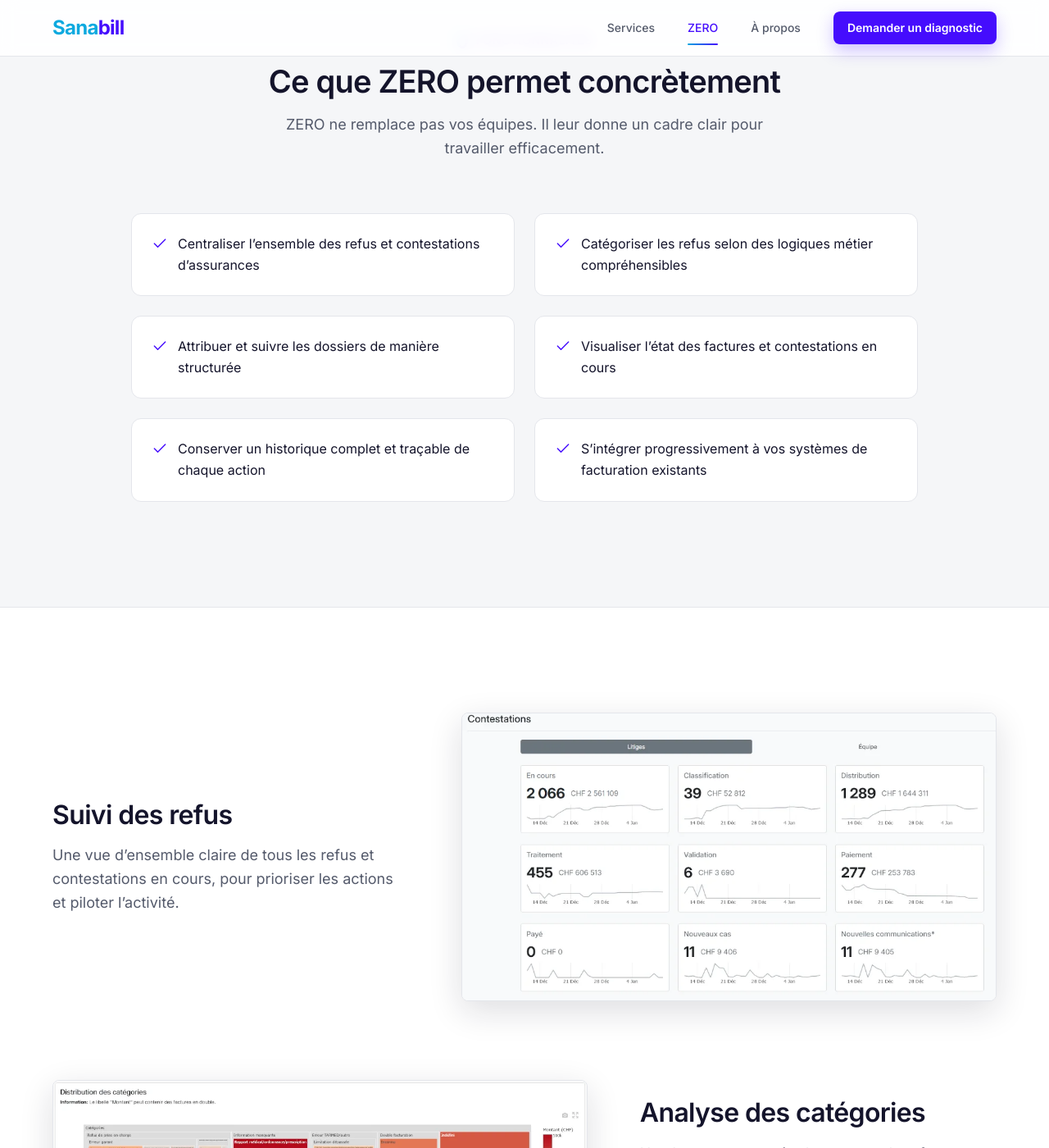
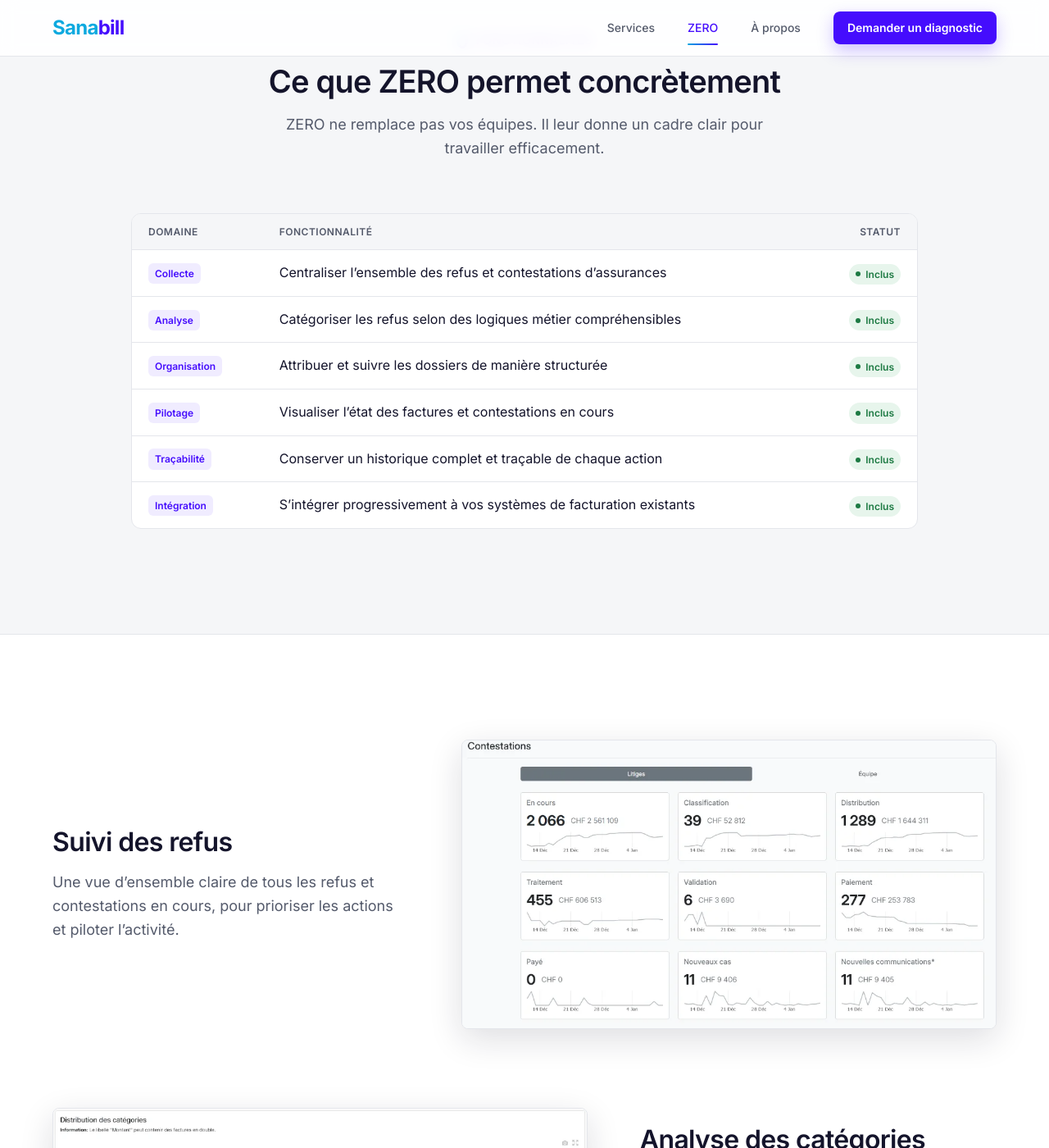
Before and after one commit to loicJubin/sanabill, a Jekyll site: the page built from fr/zero.html, in a window 1280 px wide and 1400 px high, scrolled down 1401 px. Shown: the whole window at 82% size. Built offline with Jekyll 4.4.1, drawn with Linux system fonts in a browser that asks for light colours; a script that is not in the unit is left out.

Commit message:
style(zero): Show ZERO features as a data table
Replace the six feature cards with a ZERO-style table (domain tag,
feature, "Inclus" status). On mobile each row stacks into a small card.
Feature data now carries a domain per item.

```diff
--- a/_data/zero.yml
+++ b/_data/zero.yml
@@ -26,13 +26,24 @@ fr:
     eyebrow: "Fonctionnalités"
     title: "Ce que ZERO permet concrètement"
     subtitle: "ZERO ne remplace pas vos équipes. Il leur donne un cadre clair pour travailler efficacement."
+    columns:
+      domain: "Domaine"
+      feature: "Fonctionnalité"
+      status: "Statut"
+    status: "Inclus"
     list:
-      - "Centraliser l’ensemble des refus et contestations d’assurances"
-      - "Catégoriser les refus selon des logiques métier compréhensibles"
-      - "Attribuer et suivre les dossiers de manière structurée"
-      - "Visualiser l’état des factures et contestations en cours"
-      - "Conserver un historique complet et traçable de chaque action"
-      - "S’intégrer progressivement à vos systèmes de facturation existants"
+      - domain: "Collecte"
+        text: "Centraliser l’ensemble des refus et contestations d’assurances"
+      - domain: "Analyse"
+        text: "Catégoriser les refus selon des logiques métier compréhensibles"
+      - domain: "Organisation"
+        text: "Attribuer et suivre les dossiers de manière structurée"
+      - domain: "Pilotage"
+        text: "Visualiser l’état des factures et contestations en cours"
+      - domain: "Traçabilité"
+        text: "Conserver un historique complet et traçable de chaque action"
+      - domain: "Intégration"
+        text: "S’intégrer progressivement à vos systèmes de facturation existants"
 
   features_showcase:
     - title: "Suivi des refus"
--- a/_includes/zero.html
+++ b/_includes/zero.html
@@ -39,11 +39,25 @@
 <section class="section section--muted" id="fonctionnalites">
   <div class="container">
     {% include section-head.html eyebrow=text.features.eyebrow title=text.features.title subtitle=text.features.subtitle ring="true" %}
-    <ul class="feature-list">
-      {% for item in text.features.list %}
-        <li>{% include icon.html name="check" %}<span>{{ item }}</span></li>
-      {% endfor %}
-    </ul>
+    {% assign cols = text.features.columns %}
+    <table class="feature-table">
+      <thead>
+        <tr>
+          <th scope="col">{{ cols.domain }}</th>
+          <th scope="col">{{ cols.feature }}</th>
+          <th scope="col" class="feature-table__status-col">{{ cols.status }}</th>
+        </tr>
+      </thead>
+      <tbody>
+        {% for item in text.features.list %}
+          <tr>
+            <td><span class="feature-table__tag">{{ item.domain }}</span></td>
+            <td class="feature-table__text">{{ item.text }}</td>
+            <td class="feature-table__status-col"><span class="tile__status tile__status--ok">{{ text.features.status }}</span></td>
+          </tr>
+        {% endfor %}
+      </tbody>
+    </table>
   </div>
 </section>
 
--- a/_sass/components/_cards.scss
+++ b/_sass/components/_cards.scss
@@ -54,8 +54,7 @@
   }
 }
 
-.check-list,
-.feature-list {
+.check-list {
   display: grid;
   gap: $spacing-sm;
   padding: 0;
--- a/_sass/pages/_zero.scss
+++ b/_sass/pages/_zero.scss
@@ -17,20 +17,90 @@
   }
 }
 
-.feature-list {
+// Feature table, styled like a ZERO data table
+.feature-table {
+  width: 100%;
   max-width: 60rem;
   margin: 0 auto;
+  overflow: hidden;
+  border-collapse: separate;
+  border-spacing: 0;
+  background: $surface;
+  border: 1px solid $border;
+  border-radius: $radius-md;
 
-  @include md {
-    grid-template-columns: repeat(2, 1fr);
-    gap: $spacing-md;
+  th {
+    padding: 0.75rem 1.25rem;
+    font-size: $font-xs;
+    font-weight: $font-semibold;
+    letter-spacing: 0.04em;
+    text-align: left;
+    text-transform: uppercase;
+    color: $ink-muted;
+    background: $surface-muted;
+    border-bottom: 1px solid $border;
+
+    &.feature-table__status-col {
+      text-align: right;
+    }
   }
 
-  li {
-    padding: $spacing-md;
-    background: $surface;
-    border: 1px solid $border;
-    border-radius: $radius-md;
+  td {
+    padding: 0.875rem 1.25rem;
+    vertical-align: middle;
+    border-bottom: 1px solid $border;
+  }
+
+  tbody tr:last-child td {
+    border-bottom: 0;
+  }
+
+  &__tag {
+    display: inline-block;
+    padding: 3px 8px;
+    font-size: $font-xs;
+    font-weight: $font-semibold;
+    white-space: nowrap;
+    color: $bill-blue;
+    background: rgba($bill-blue, 0.08);
+    border-radius: 6px;
+  }
+
+  &__status-col {
+    text-align: right;
+
+    .tile__status {
+      font-size: $font-xs;
+    }
+  }
+
+  // Mobile: each row becomes a small card (tag + status, then the text)
+  @media (max-width: #{$breakpoint-md - 1px}) {
+    thead {
+      @include sr-only;
+    }
+
+    tr {
+      display: grid;
+      grid-template-columns: 1fr auto;
+      gap: 0.5rem;
+      padding: 1rem;
+      border-bottom: 1px solid $border;
+    }
+
+    tbody tr:last-child {
+      border-bottom: 0;
+    }
+
+    td {
+      padding: 0;
+      border: 0;
+    }
+
+    .feature-table__text {
+      grid-column: 1 / -1;
+      grid-row: 2;
+    }
   }
 }
 
```
